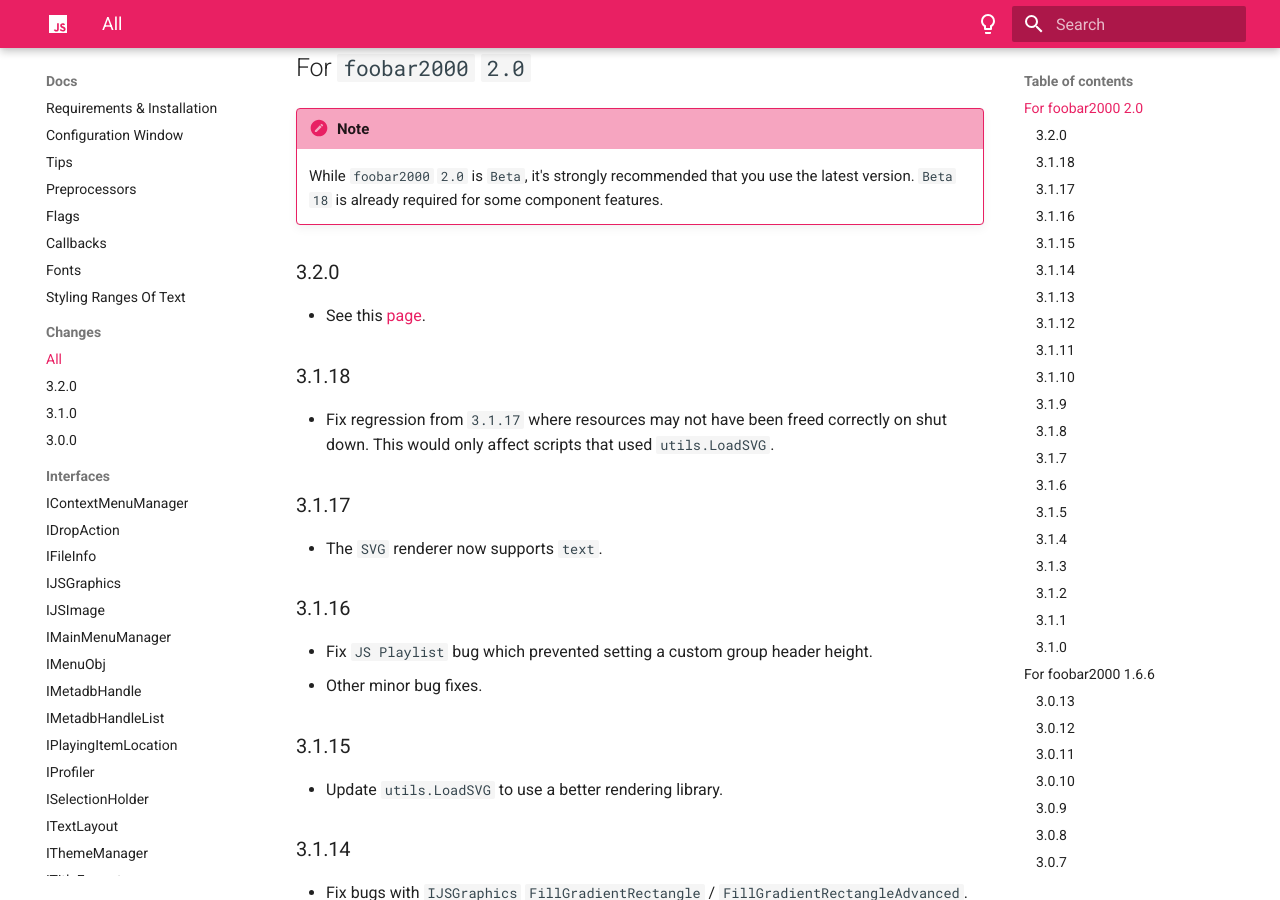
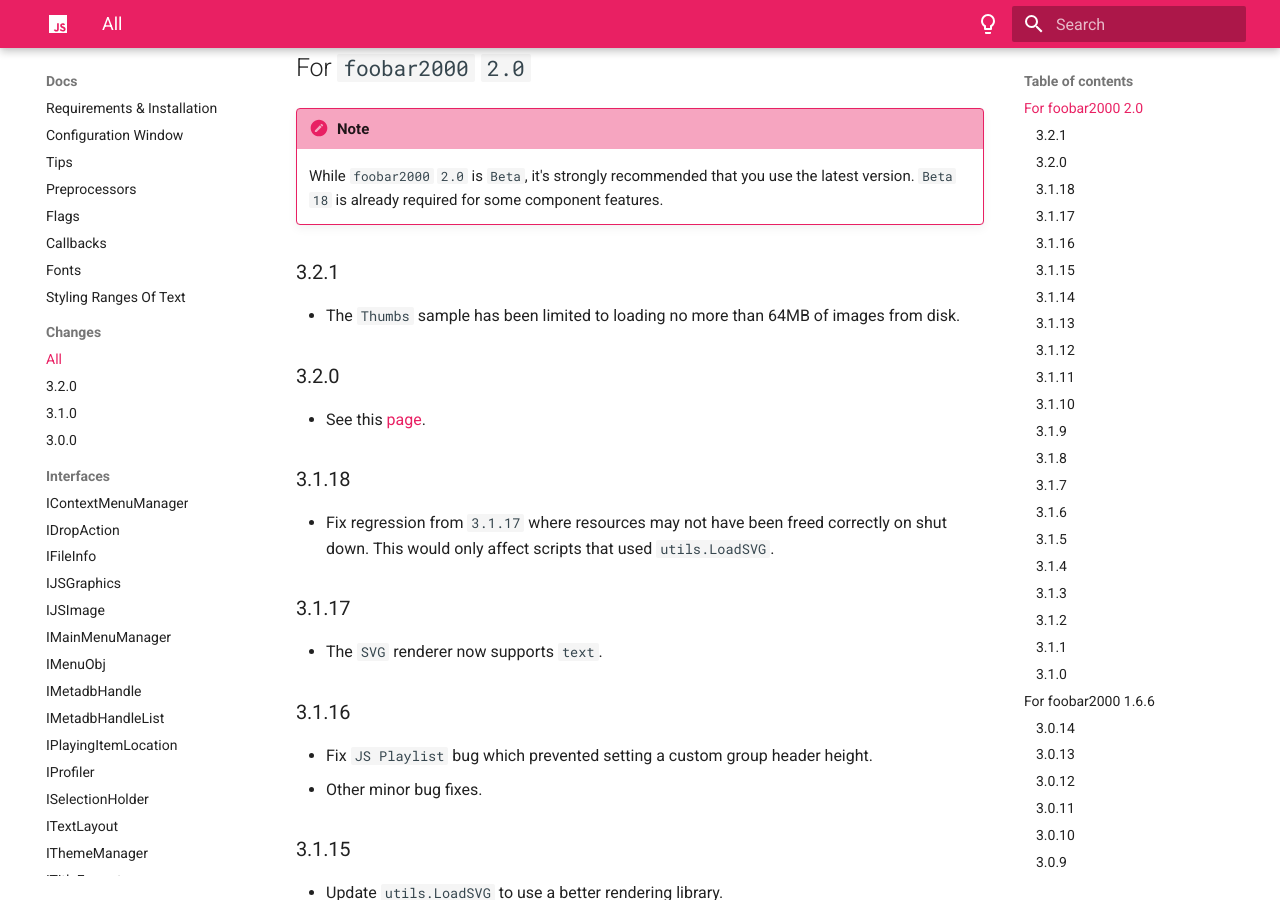
Before and after one commit to jscript-panel/jscript-panel.github.io, an MkDocs documentation site: the page built from docs/docs/changes/index.md, in a window 1280 px wide and 900 px high, scrolled down 539 px. Built offline with MkDocs 1.6.1 and Material for MkDocs 9.7.7, drawn with Linux system fonts in a browser that asks for light colours; some of the changed text lies outside the part shown.

Commit message:
Update changes [ci skip]

```diff
--- a/docs/docs/changes/index.md
+++ b/docs/docs/changes/index.md
@@ -19,6 +19,9 @@
 
 !!! note
 	While `foobar2000` `2.0` is `Beta`, it's strongly recommended that you use the latest version. `Beta 18` is already required for some component features.
+
+### 3.2.1
+- The `Thumbs` sample has been limited to loading no more than 64MB of images from disk.
 
 ### 3.2.0
 - See this [page](3-2-0/).
@@ -94,6 +97,9 @@
 
 ## For `foobar2000` `1.6.6`
 
+### 3.0.14
+- The `Thumbs` sample has been limited to loading no more than 64MB of images from disk.
+
 ### 3.0.13
 - Backport some fixes from the latest version.
 
```
